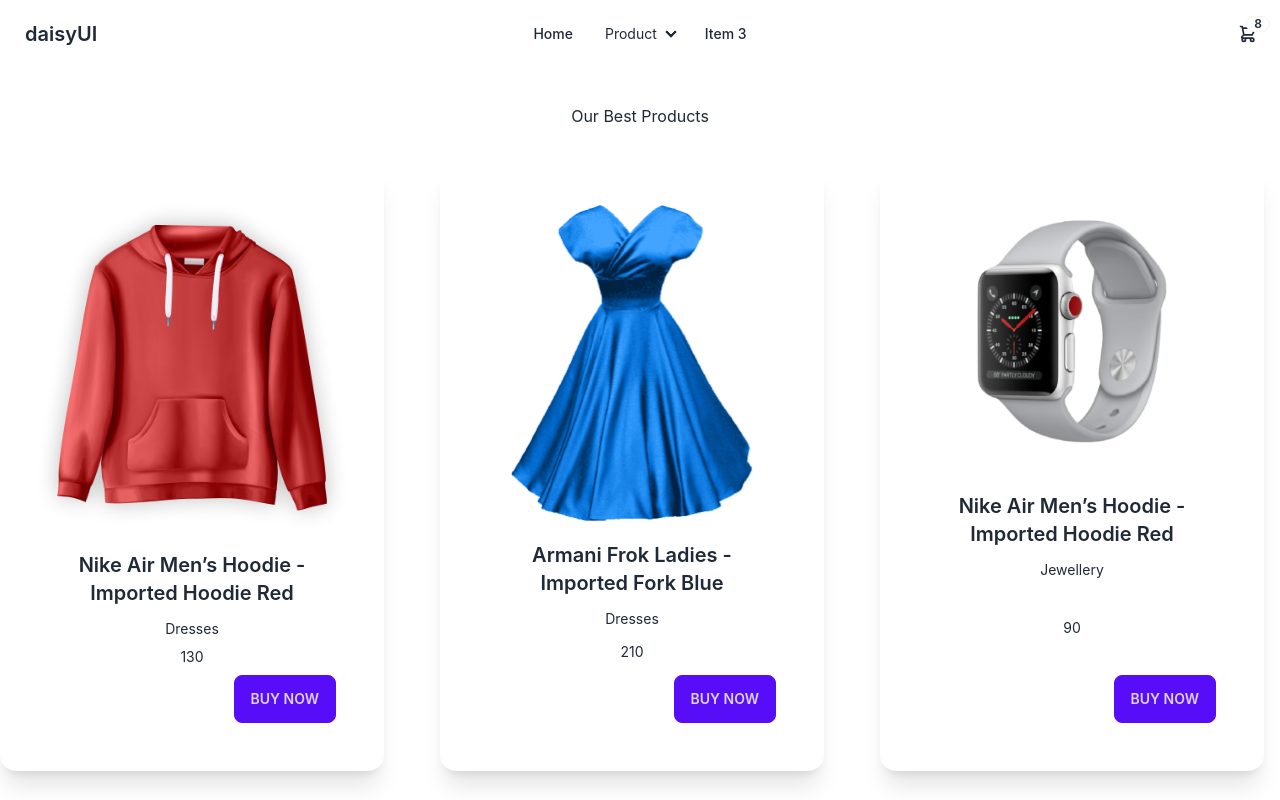
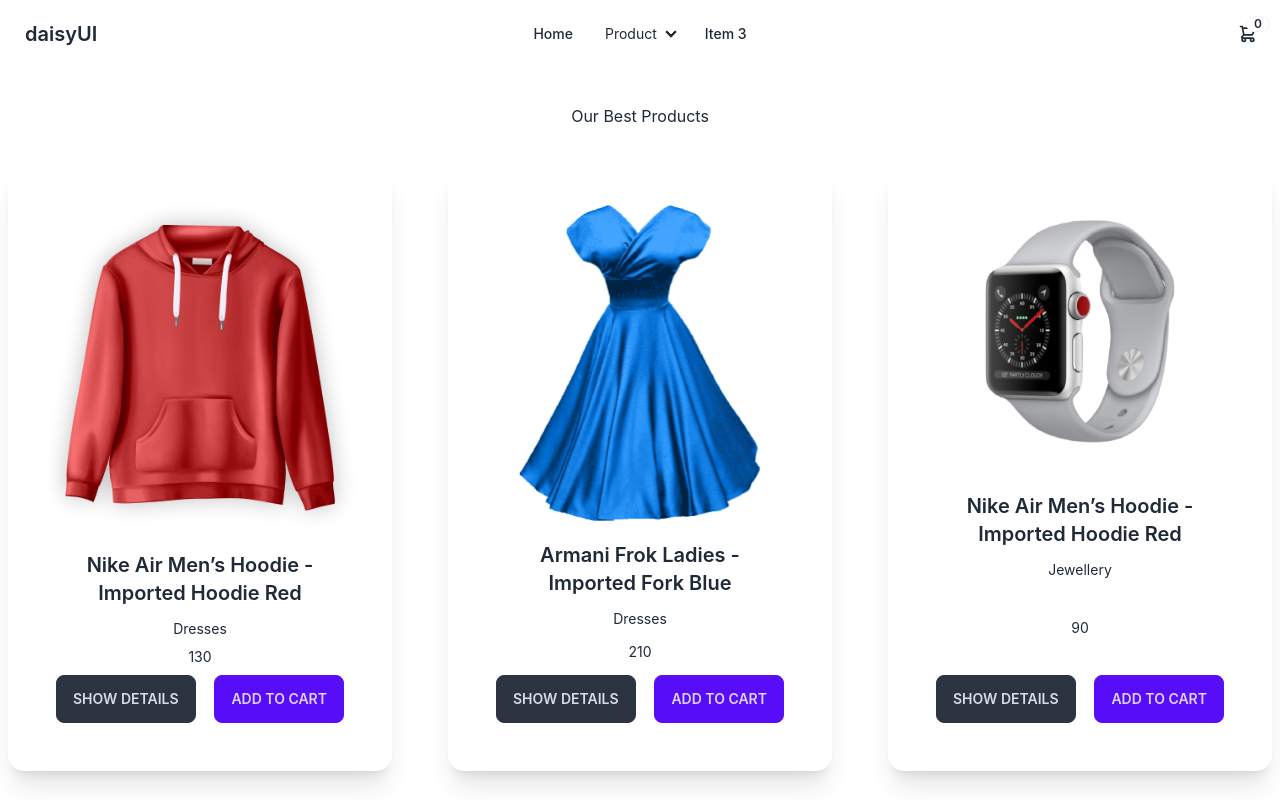
Before and after one commit to AS-Ridwan/react-dress-site, a React (Vite) app: page / in a window 1280 px wide. Shown: the top 800 px of the page. Built offline with nearby package versions, Linux system fonts and the light colour scheme; the HTML template or start-up script is replaced by a standard one.

Commit message:
product added to cart

```diff
--- a/src/App.jsx
+++ b/src/App.jsx
@@ -2,14 +2,27 @@
 import "./App.css";
 import Navbar from "./components/Navbar/Navbar";
 import Home from "./components/Home/Home";
+import { createContext, useState } from "react";
+import Cart from "./components/Cart/Cart";
+
+export const myContext = createContext();
 
 function App() {
+  const [cart, setCart] = useState([]);
+
+  const handleAddToCart = (shirtDetails) => {
+    const newCart = [...cart, shirtDetails];
+    setCart(newCart);
+  };
   return (
     <>
-      <Navbar></Navbar>
-      <Routes>
-        <Route path="/" element={<Home></Home>}></Route>
-      </Routes>
+      <myContext.Provider value={[handleAddToCart, cart]}>
+        <Navbar cart={cart}></Navbar>
+        <Routes>
+          <Route path="/" element={<Home></Home>}></Route>
+          <Route path="/cart" element={<Cart cart={cart}></Cart>}></Route>
+        </Routes>
+      </myContext.Provider>
     </>
   );
 }
--- /dev/null
+++ b/src/components/Cart/Cart.jsx
@@ -0,0 +1,30 @@
+import React from "react";
+
+const Cart = ({ cart }) => {
+  //   const { category, title, price, url, id } = cart;
+
+  return (
+    <div>
+      <h1>this is cart</h1>
+      {cart.map((item) => (
+        <div key={item.id} className="card w-96 bg-base-100 shadow-xl">
+          <div className="card-body">
+            <div className="card-img">
+              <img src={item.url} alt="products" />
+            </div>
+            <div className="flex flex-col items-center">
+              <h2 className="card-title">{item.title}</h2>
+              <h5>Category:{item.category}</h5>
+              <h5>Price:{item.price}</h5>
+            </div>
+            <div className="card-actions justify-end">
+              <button className="btn btn-primary">Buy Now</button>
+            </div>
+          </div>
+        </div>
+      ))}
+    </div>
+  );
+};
+
+export default Cart;
--- a/src/components/Navbar/Navbar.jsx
+++ b/src/components/Navbar/Navbar.jsx
@@ -1,6 +1,7 @@
 import React from "react";
+import { Link } from "react-router-dom";
 
-const Navbar = () => {
+const Navbar = ({ cart }) => {
   return (
     <div>
       <div className="navbar bg-base-100">
@@ -71,6 +72,7 @@
           </ul>
         </div>
         <div className="navbar-end">
+          <Link to="/Cart">
             <label tabIndex={0} className="btn btn-ghost btn-circle">
               <div className="indicator">
                 <svg
@@ -87,9 +89,12 @@
                     d="M3 3h2l.4 2M7 13h10l4-8H5.4M7 13L5.4 5M7 13l-2.293 2.293c-.63.63-.184 1.707.707 1.707H17m0 0a2 2 0 100 4 2 2 0 000-4zm-8 2a2 2 0 11-4 0 2 2 0 014 0z"
                   />
                 </svg>
-              <span className="badge badge-sm indicator-item">8</span>
+                <span className="badge badge-sm indicator-item">
+                  {cart.length}
+                </span>
               </div>
             </label>
+          </Link>
         </div>
       </div>
     </div>
--- a/src/components/Products/Product.jsx
+++ b/src/components/Products/Product.jsx
@@ -1,7 +1,9 @@
-import React from "react";
+import React, { useContext } from "react";
+import { myContext } from "../../App";
 
 const Product = ({ shirt }) => {
   const { category, title, price, url, id } = shirt;
+  const [handleAddToCart] = useContext(myContext);
   return (
     <div className="card card-compact w-96 bg-base-100 shadow-xl">
       <figure>
@@ -11,8 +13,14 @@
         <h2 className="card-title">{title}</h2>
         <p>{category}</p>
         <p>{price}</p>
-        <div className="card-actions justify-end">
-          <button className="btn btn-primary">Buy Now</button>
+        <div className="card-actions justify-between">
+          <button className="btn btn-neutral">Show Details</button>
+          <button
+            onClick={() => handleAddToCart(shirt)}
+            className="btn btn-primary"
+          >
+            Add to Cart
+          </button>
         </div>
       </div>
     </div>
--- a/src/components/Products/Products.jsx
+++ b/src/components/Products/Products.jsx
@@ -9,7 +9,7 @@
     <div className="mt-10">
       <h1>Our Best Products</h1>
 
-      <div className="my-10 grid grid-cols-1 lg:grid-cols-3 gap-10">
+      <div className="my-10 grid grid-cols-1 md:grid-cols-2 lg:grid-cols-3 gap-10 justify-items-center">
         {shirts?.products?.map((shirt) => (
           <Product key={shirt.id} shirt={shirt}></Product>
         ))}
```
Lines whose indentation alone changed are shown as unchanged.
